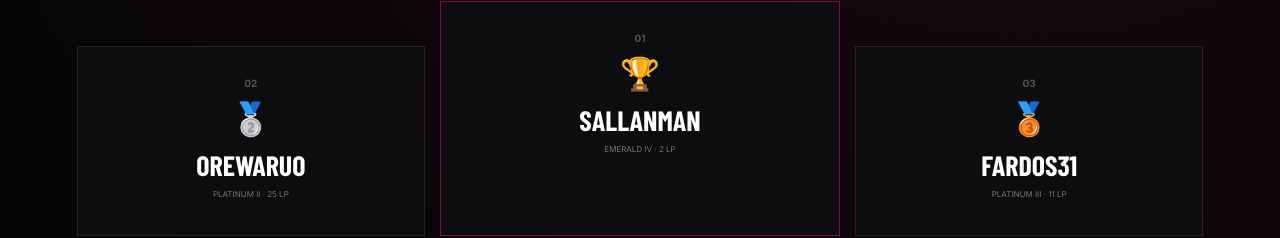
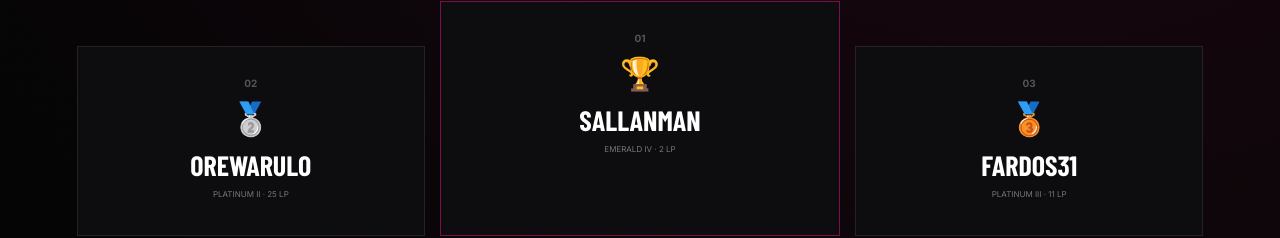
Before and after one commit to ByGrefuso/grefuso-challenge, a Next.js app: page /challenge/2026 in a window 1280 px wide. Shown: the part 999-1237 px from the top of the page. Built offline with nearby package versions, Linux system fonts and the light colour scheme; a web font is replaced by a local one.

Commit message:
Actualizar enlaces de Twitch en clasificación

```diff
--- a/app/challenge/2026/page.tsx
+++ b/app/challenge/2026/page.tsx
@@ -11,13 +11,13 @@ const finalClassification = [
   { name: "Cristian", rank: "GOLD IV", lp: 85, twitch: "https://www.twitch.tv/crisblade_" },
   { name: "Kawinho15", rank: "GOLD IV", lp: 39, twitch: "https://www.twitch.tv/kawinho15_" },
   { name: "ByDagma", rank: "GOLD IV", lp: 7, twitch: "https://www.twitch.tv/bydagma" },
-  { name: "4l3", rank: "SILVER II", lp: 95 , twitch: "https://www.twitch.tv/euwthe4l3" },
+  { name: "4l3", rank: "SILVER II", lp: 95, twitch: "https://www.twitch.tv/euwthe4l3" },
   { name: "Bounjimi", rank: "SILVER III", lp: 72 },
   { name: "Hiperbole", rank: "BRONZE II", lp: 65 },
-  { name: "marccalvo", rank: "BRONZE II", lp: 5 , twitch: "https://www.twitch.tv/marcsuarezdp" },
-  { name: "Delacasa95", rank: "BRONZE III", lp: 86 , twitch: "https://www.twitch.tv/delakelly" },
-  { name: "Yuki26", rank: "BRONZE III", lp: 2 , twitch: "https://www.twitch.tv/yuuki26_" },
-  { name: "Muchars", rank: "HIERRO IV", lp: 0 , twitch: "https://www.twitch.tv/muchars" },
+  { name: "marccalvo", rank: "BRONZE II", lp: 5, twitch: "https://www.twitch.tv/marcsuarezdp" },
+  { name: "Delacasa95", rank: "BRONZE III", lp: 86, twitch: "https://www.twitch.tv/delakelly" },
+  { name: "Yuki26", rank: "BRONZE III", lp: 2, twitch: "https://www.twitch.tv/yuuki26_" },
+  { name: "Muchars", rank: "HIERRO IV", lp: 0, twitch: "https://www.twitch.tv/muchars" },
 ];
 
 const videos: { title: string; id?: string; featured?: boolean }[] = [
@@ -50,13 +50,13 @@ export default function Challenge2026() {
       <section id="classification" className="section">
         <div className="section-head"><span>01</span><div><div className="eyebrow">RESULTADO FINAL</div><h2>CLASIFICACIÓN FINAL</h2></div></div>
         <div className="podium">
-          <div className="podium-card second"><b>02</b><span>🥈</span><h3>OREWARUO</h3><small>PLATINUM II · 25 LP</small></div>
+          <div className="podium-card second"><b>02</b><span>🥈</span><h3>OREWARULO</h3><small>PLATINUM II · 25 LP</small></div>
           <div className="podium-card first"><b>01</b><span>🏆</span><h3>SALLANMAN</h3><small>EMERALD IV · 2 LP</small></div>
           <div className="podium-card third"><b>03</b><span>🥉</span><h3>FARDOS31</h3><small>PLATINUM III · 11 LP</small></div>
         </div>
         <div className="final-table">
           {finalClassification.map((player, index) => {
-            const content = <><span className="position">{String(index + 1).padStart(2, "0")}</span><strong>{player.name}</strong><span className="rank-value">{player.rank} · {player.lp} LP</span>{player.twitch && <span className="stream-link">TWITCH ↗</span>}</>;
+            const content = <><span className="position">{String(index + 1).padStart(2, "0")}</span><strong>{player.name}</strong><span className="rank-value">{player.rank} · {player.lp} LP</span>{player.twitch && <span className="stream-link" aria-label={`Twitch de ${player.name}`}>TWITCH ↗</span>}</>;
             return player.twitch ? <a className={`final-row ${index === 0 ? "champion-row" : ""}`} key={player.name} href={player.twitch} target="_blank" rel="noreferrer">{content}</a> : <div className={`final-row ${index === 0 ? "champion-row" : ""}`} key={player.name}>{content}</div>;
           })}
         </div>
```
